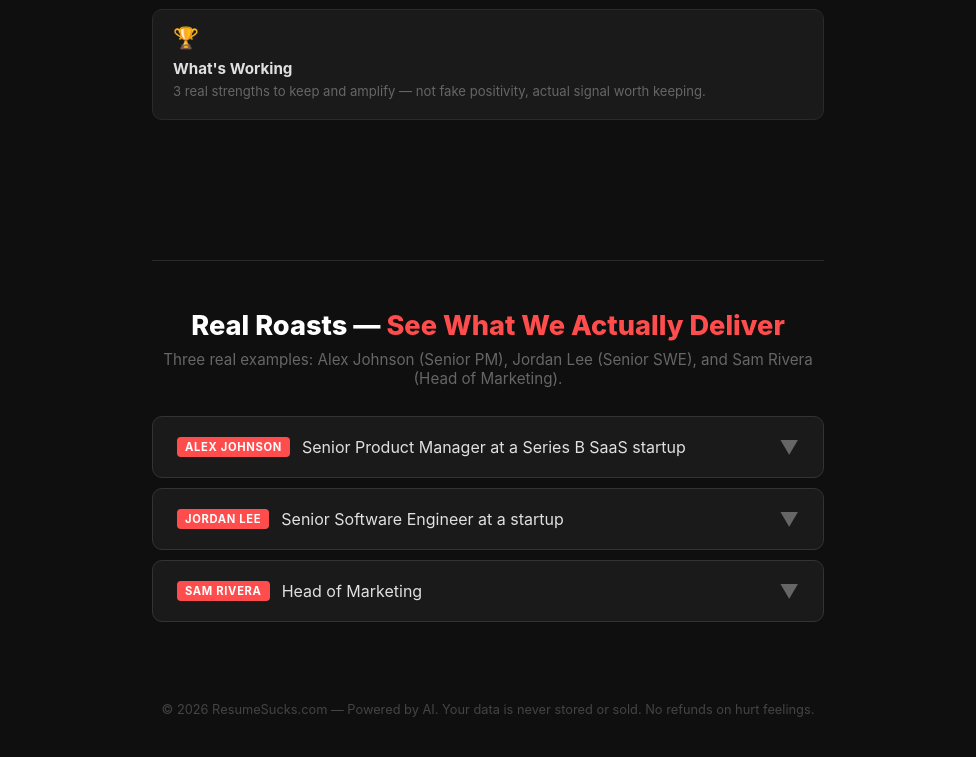
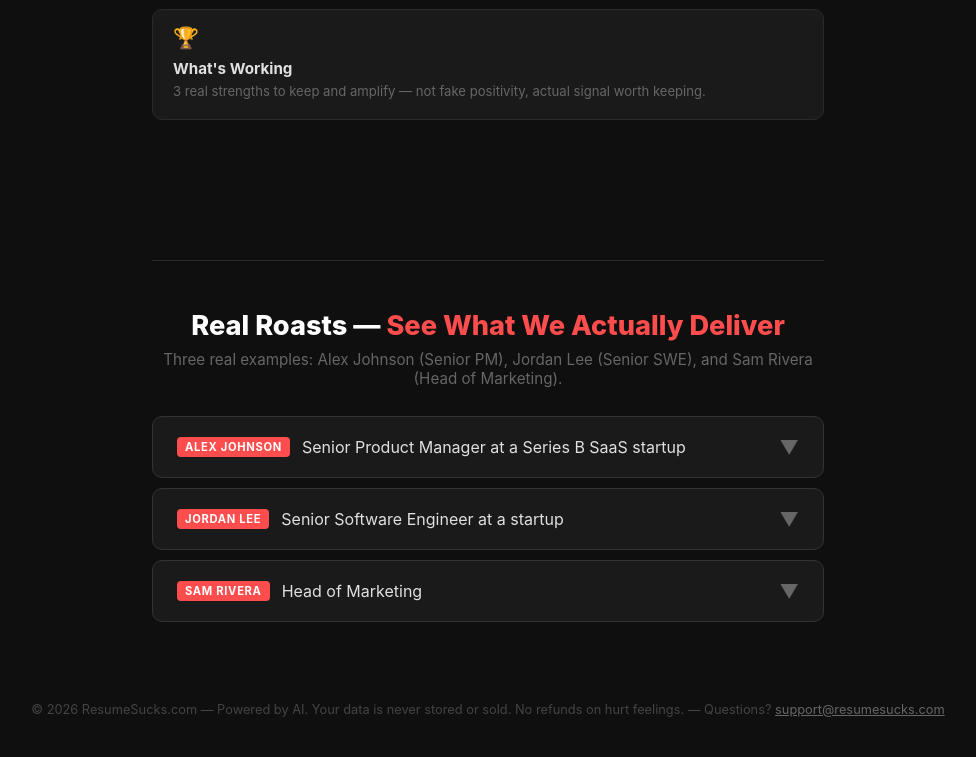
Before and after one commit to pepito-c/resumesucks, a website: page public/index.html in a window 1280 px wide. Shown: the part 1671-2428 px from the top of the page, without its empty margins (152-1128 px from the left). Drawn offline with Linux system fonts and the light colour scheme.

Commit message:
feat: add support@resumesucks.com to footer on both pages

```diff
--- a/public/index.html
+++ b/public/index.html
@@ -1092,7 +1092,7 @@ HEAD OF MARKETING — BrandCo (2023–present)
     </section>
   </div><!-- /container -->
 
-  <footer>&copy; 2026 ResumeSucks.com &mdash; Powered by AI. Your data is never stored or sold. No refunds on hurt feelings.</footer>
+  <footer>&copy; 2026 ResumeSucks.com &mdash; Powered by AI. Your data is never stored or sold. No refunds on hurt feelings. &mdash; Questions? <a href="mailto:support@resumesucks.com" style="color:#666;text-decoration:underline;">support@resumesucks.com</a></footer>
 
   <script src="https://cdnjs.cloudflare.com/ajax/libs/pdf.js/3.11.174/pdf.min.js"></script>
   <script>
```
Also changed, not shown: public/result.html (+1 -1 lines).
